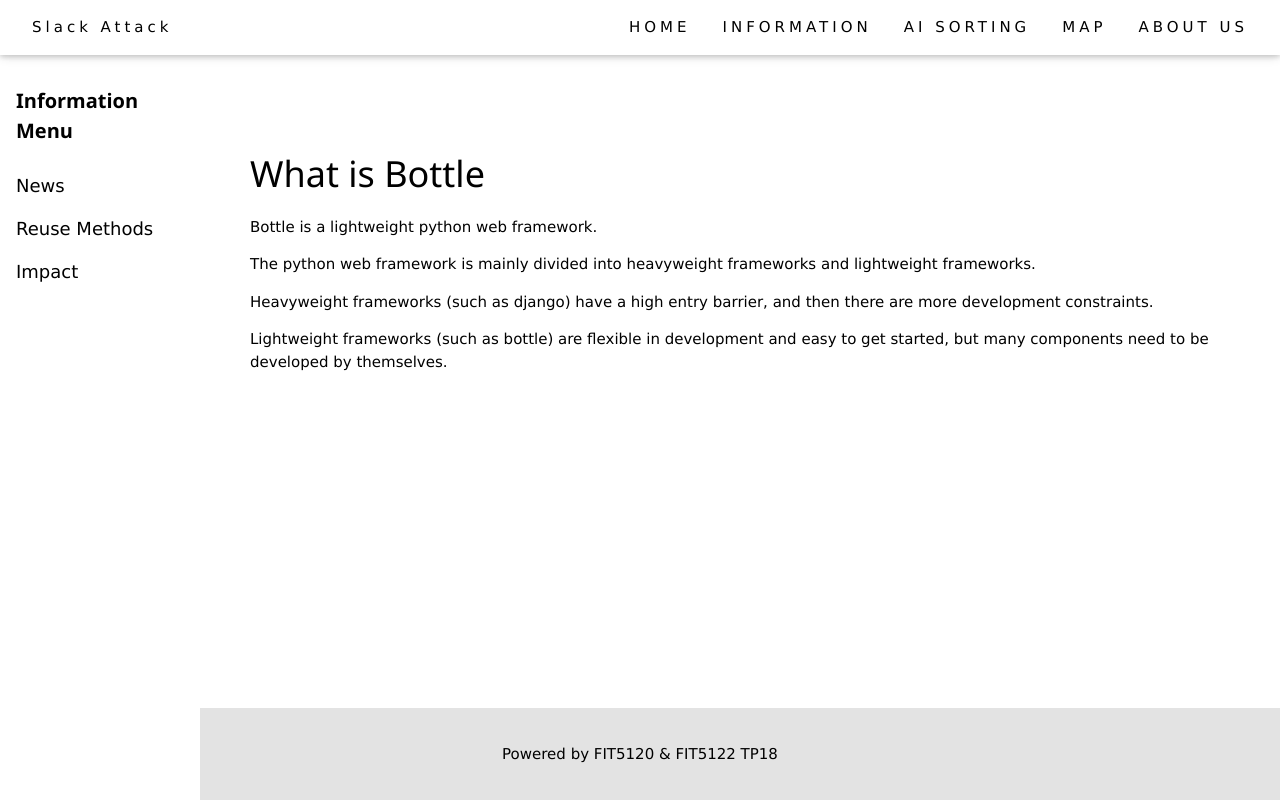
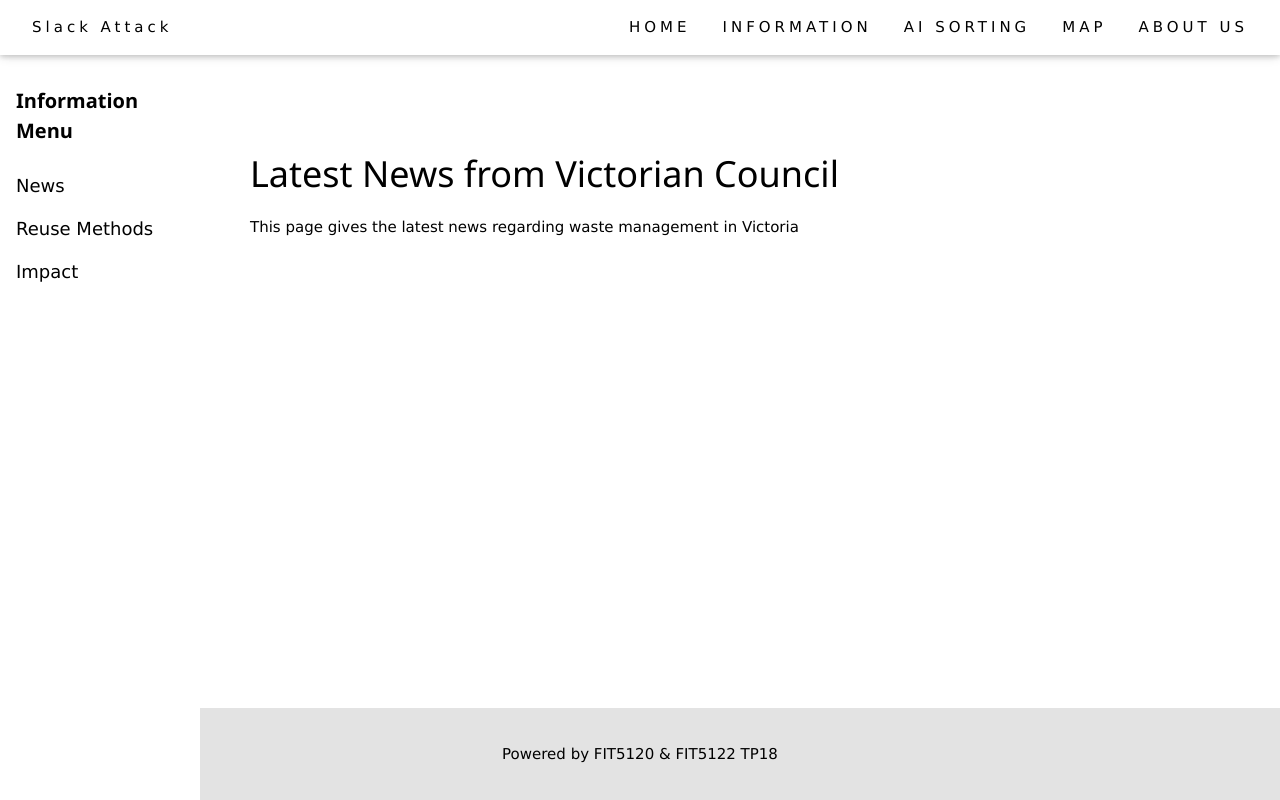
Before and after one commit to Nithin-G-R/tp18, a Flask app: page /InfoHome in a window 1280 px wide. Run offline with Flask 2, Linux system fonts and the light colour scheme.

Commit message:
Update impact.html

```diff
--- a/templates/InfoPages/impact.html
+++ b/templates/InfoPages/impact.html
@@ -1,5 +1,2 @@
-<h1>What is Bottle</h1>
-<p>Bottle is a lightweight python web framework.</p>
-<p>The python web framework is mainly divided into heavyweight frameworks and lightweight frameworks.</p>
-<p>Heavyweight frameworks (such as django) have a high entry barrier, and then there are more development constraints.</p>
-<p>Lightweight frameworks (such as bottle) are flexible in development and easy to get started, but many components need to be developed by themselves.</p>
+<h1>Latest News from Victorian Council</h1>
+<p>This page gives the latest news regarding waste management in Victoria</p>
```
